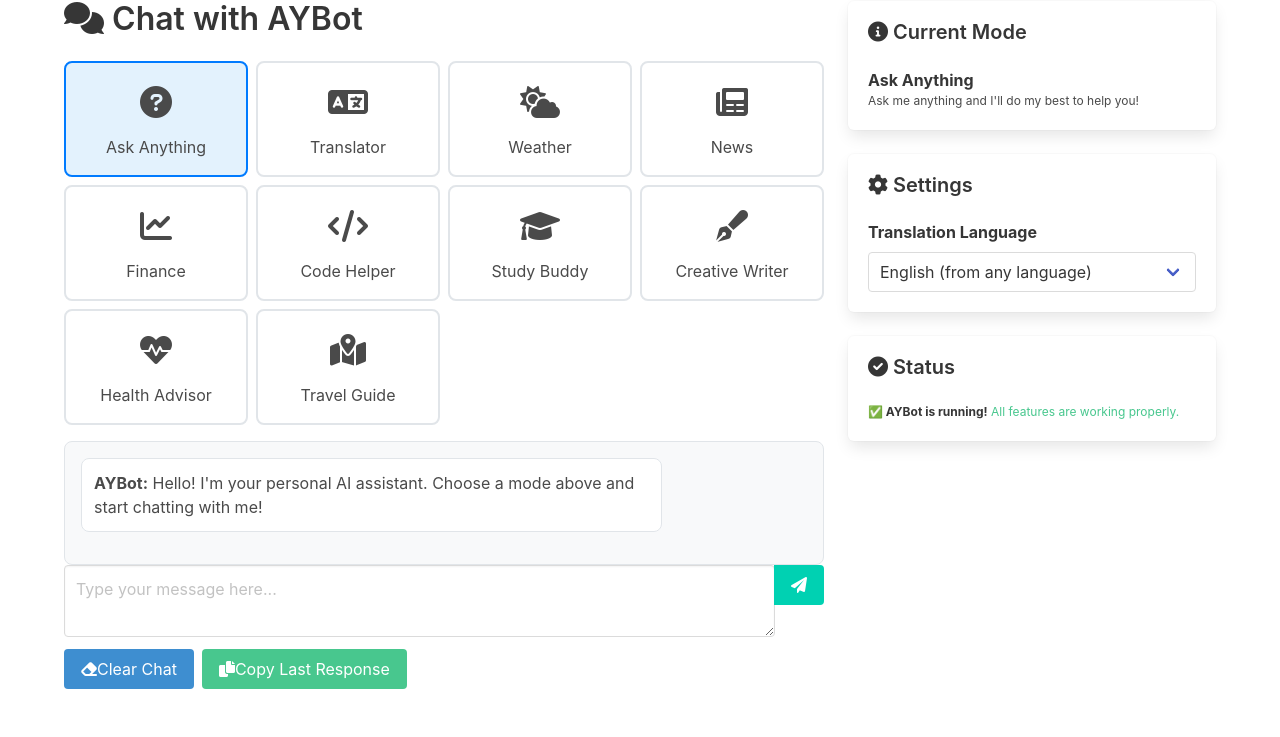
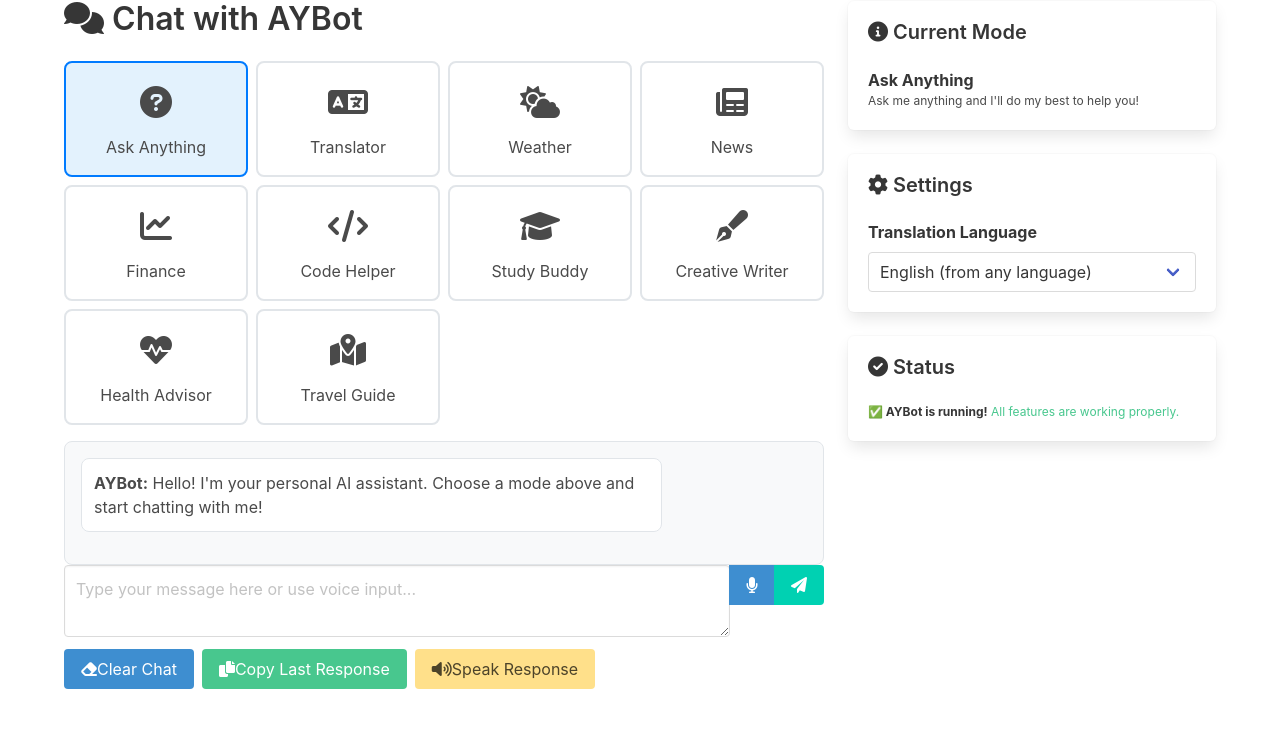
Before and after one commit to atulyadav128/translate, a Flask app: page / in a window 1280 px wide. Shown: the part 99-836 px from the top of the page. Run offline with Flask 3, Linux system fonts and the light colour scheme; some libraries are stand-ins or nearby versions.

Commit message:
Add speech functionality: voice input and text-to-speech output

```diff
--- a/templates/index.html
+++ b/templates/index.html
@@ -146,7 +146,12 @@
                     <!-- Input Area -->
                     <div class="field has-addons">
                         <div class="control is-expanded">
-                            <textarea class="textarea" id="userInput" placeholder="Type your message here..." rows="2"></textarea>
+                            <textarea class="textarea" id="userInput" placeholder="Type your message here or use voice input..." rows="2"></textarea>
+                        </div>
+                        <div class="control">
+                            <button class="button is-info" id="micBtn" title="Voice Input">
+                                <i class="fas fa-microphone"></i>
+                            </button>
                         </div>
                         <div class="control">
                             <button class="button is-primary" id="sendBtn">
@@ -162,6 +167,9 @@
                         </button>
                         <button class="button is-success" id="copyBtn">
                             <i class="fas fa-copy"></i> Copy Last Response
+                        </button>
+                        <button class="button is-warning" id="speakBtn" title="Speak Last Response">
+                            <i class="fas fa-volume-up"></i> Speak Response
                         </button>
                     </div>
                 </div>
@@ -239,6 +247,9 @@
     <script src="https://cdnjs.cloudflare.com/ajax/libs/axios/0.21.1/axios.min.js"></script>
     <script>
         let currentMode = 'default';
+        let recognition = null;
+        let isListening = false;
+        let speechSynthesis = window.speechSynthesis;
 
         // Mode selector functionality
         document.querySelectorAll('.mode-card').forEach(card => {
@@ -379,8 +390,119 @@
         });
 
 
+        // Speech Recognition Setup
+        function initSpeechRecognition() {
+            if ('webkitSpeechRecognition' in window || 'SpeechRecognition' in window) {
+                const SpeechRecognition = window.SpeechRecognition || window.webkitSpeechRecognition;
+                recognition = new SpeechRecognition();
+
+                recognition.continuous = false;
+                recognition.interimResults = false;
+                recognition.lang = 'en-US';
+
+                recognition.onstart = function() {
+                    isListening = true;
+                    document.getElementById('micBtn').classList.add('is-loading');
+                    document.getElementById('micBtn').innerHTML = '<i class="fas fa-microphone-slash"></i>';
+                    showNotification('Listening... Speak now!', 'info');
+                };
+
+                recognition.onresult = function(event) {
+                    const transcript = event.results[0][0].transcript;
+                    document.getElementById('userInput').value = transcript;
+                    showNotification('Voice input received!', 'success');
+                };
+
+                recognition.onerror = function(event) {
+                    console.error('Speech recognition error:', event.error);
+                    showNotification(`Speech recognition error: ${event.error}`, 'danger');
+                };
+
+                recognition.onend = function() {
+                    isListening = false;
+                    document.getElementById('micBtn').classList.remove('is-loading');
+                    document.getElementById('micBtn').innerHTML = '<i class="fas fa-microphone"></i>';
+                };
+            } else {
+                showNotification('Speech recognition not supported in this browser', 'warning');
+            }
+        }
+
+        // Text-to-Speech Function
+        function speakText(text) {
+            if (speechSynthesis) {
+                // Stop any current speech
+                speechSynthesis.cancel();
+
+                const utterance = new SpeechSynthesisUtterance(text);
+                utterance.rate = 0.9;
+                utterance.pitch = 1;
+                utterance.volume = 0.8;
+
+                utterance.onstart = function() {
+                    document.getElementById('speakBtn').classList.add('is-loading');
+                    document.getElementById('speakBtn').innerHTML = '<i class="fas fa-stop"></i> Stop';
+                    showNotification('Speaking...', 'info');
+                };
+
+                utterance.onend = function() {
+                    document.getElementById('speakBtn').classList.remove('is-loading');
+                    document.getElementById('speakBtn').innerHTML = '<i class="fas fa-volume-up"></i> Speak Response';
+                };
+
+                utterance.onerror = function(event) {
+                    console.error('Speech synthesis error:', event.error);
+                    document.getElementById('speakBtn').classList.remove('is-loading');
+                    document.getElementById('speakBtn').innerHTML = '<i class="fas fa-volume-up"></i> Speak Response';
+                    showNotification(`Speech error: ${event.error}`, 'danger');
+                };
+
+                speechSynthesis.speak(utterance);
+            } else {
+                showNotification('Text-to-speech not supported in this browser', 'warning');
+            }
+        }
+
+        // Stop speech function
+        function stopSpeech() {
+            if (speechSynthesis) {
+                speechSynthesis.cancel();
+                document.getElementById('speakBtn').classList.remove('is-loading');
+                document.getElementById('speakBtn').innerHTML = '<i class="fas fa-volume-up"></i> Speak Response';
+            }
+        }
+
+        // Event listeners for speech functionality
+        document.getElementById('micBtn').addEventListener('click', function() {
+            if (isListening) {
+                recognition.stop();
+            } else {
+                if (recognition) {
+                    recognition.start();
+                } else {
+                    initSpeechRecognition();
+                    recognition.start();
+                }
+            }
+        });
+
+        document.getElementById('speakBtn').addEventListener('click', function() {
+            const lastBotMessage = document.querySelector('.bot-message:last-child');
+            if (lastBotMessage) {
+                const text = lastBotMessage.querySelector('div:not(.is-size-7)').textContent;
+                if (speechSynthesis.speaking) {
+                    stopSpeech();
+                } else {
+                    speakText(text);
+                }
+            } else {
+                showNotification('No response to speak', 'warning');
+            }
+        });
+
         // Initialize
         updateModeInfo();
+        initSpeechRecognition();
     </script>
 </body>
 </html>
```
